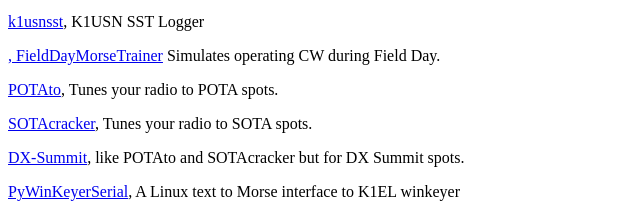
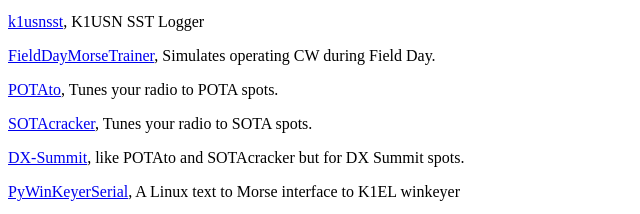
Before and after one commit to mbridak/mbridak.github.io, a plain HTML site: page index.html in a window 1280 px wide. Shown: the part 165-379 px from the top of the page, 0-640 px from the left. Drawn offline with Linux system fonts and the light colour scheme.

Commit message:
one more time

```diff
--- a/index.html
+++ b/index.html
@@ -7,7 +7,7 @@
     <p><a href='https://mbridak.github.io/WinterFieldDayLogger/'>WinterFieldDayLogger</a>, A Winter Field Day logger</p>
     <p><a href='https://mbridak.github.io/wfd_py_logger/'>wfd_py_logger</a>, Terminal mode Winter Field Day logger</p>
     <p><a href='https://mbridak.github.io/k1usnsst/'>k1usnsst</a>, K1USN SST Logger</p>
-    <p><a href='https://mbridak.github.io/FieldDayMorseTrainer/'>, FieldDayMorseTrainer</a> Simulates operating CW during Field Day.</p>
+    <p><a href='https://mbridak.github.io/FieldDayMorseTrainer/'>FieldDayMorseTrainer</a>, Simulates operating CW during Field Day.</p>
     <p><a href='https://mbridak.github.io/potato/'>POTAto</a>, Tunes your radio to POTA spots.</p>
     <p><a href='https://mbridak.github.io/sotacracker'>SOTAcracker</a>, Tunes your radio to SOTA spots.</p>
     <p><a href='https://mbridak.github.io/dxsummit/'>DX-Summit</a>, like POTAto and SOTAcracker but for DX Summit spots.</p>
```
